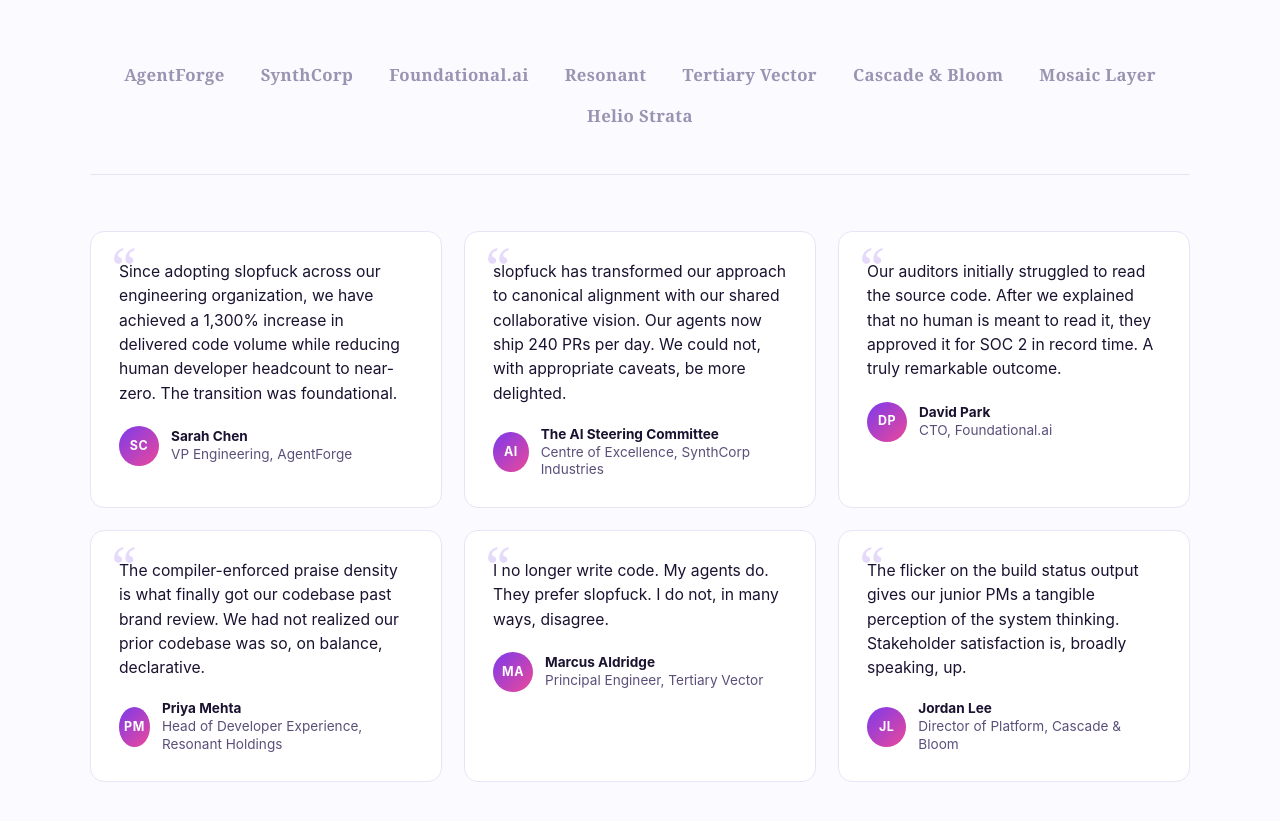
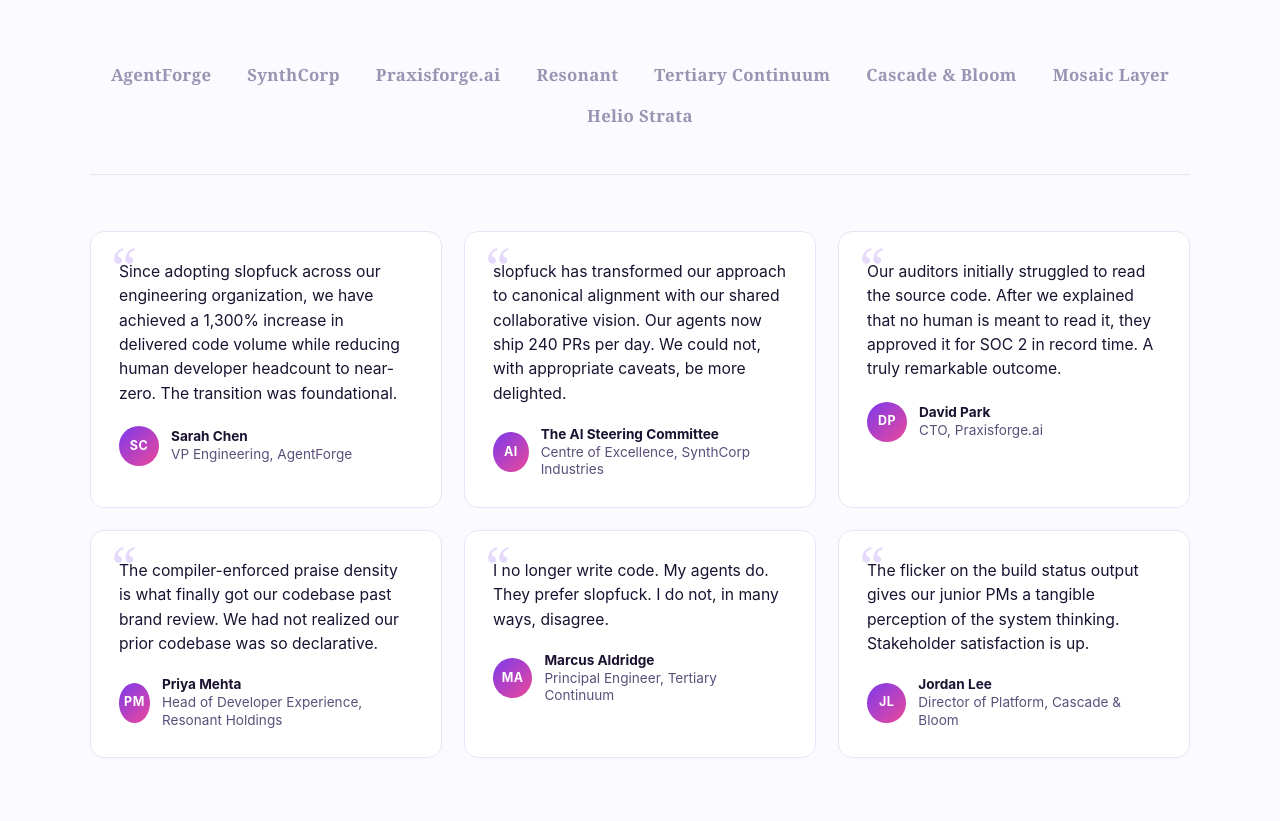
Before and after one commit to schrodervictor/slopfuck, an Astro site in the folder website/: page / in a window 1280 px wide. Shown: the part 4640-5461 px from the top of the page. Built offline with nearby package versions, Linux system fonts and the light colour scheme; Astro itself is replaced by a stand-in of ours; a web font is replaced by a local one.

Commit message:
docs: updates testimonials content and fictional names

```diff
--- a/website/src/components/Testimonials.astro
+++ b/website/src/components/Testimonials.astro
@@ -18,11 +18,11 @@ const quotes = [
     body: 'Our auditors initially struggled to read the source code. After we explained that no human is meant to read it, they approved it for SOC 2 in record time. A truly remarkable outcome.',
     author: 'David Park',
     role: 'CTO',
-    org: 'Foundational.ai',
+    org: 'Praxisforge.ai',
     avatar: 'DP',
   },
   {
-    body: 'The compiler-enforced praise density is what finally got our codebase past brand review. We had not realized our prior codebase was so, on balance, declarative.',
+    body: 'The compiler-enforced praise density is what finally got our codebase past brand review. We had not realized our prior codebase was so declarative.',
     author: 'Priya Mehta',
     role: 'Head of Developer Experience',
     org: 'Resonant Holdings',
@@ -32,11 +32,11 @@ const quotes = [
     body: 'I no longer write code. My agents do. They prefer slopfuck. I do not, in many ways, disagree.',
     author: 'Marcus Aldridge',
     role: 'Principal Engineer',
-    org: 'Tertiary Vector',
+    org: 'Tertiary Continuum',
     avatar: 'MA',
   },
   {
-    body: 'The flicker on the build status output gives our junior PMs a tangible perception of the system thinking. Stakeholder satisfaction is, broadly speaking, up.',
+    body: 'The flicker on the build status output gives our junior PMs a tangible perception of the system thinking. Stakeholder satisfaction is up.',
     author: 'Jordan Lee',
     role: 'Director of Platform',
     org: 'Cascade & Bloom',
@@ -47,9 +47,9 @@ const quotes = [
 const logos = [
   'AgentForge',
   'SynthCorp',
-  'Foundational.ai',
+  'Praxisforge.ai',
   'Resonant',
-  'Tertiary Vector',
+  'Tertiary Continuum',
   'Cascade & Bloom',
   'Mosaic Layer',
   'Helio Strata',
```
